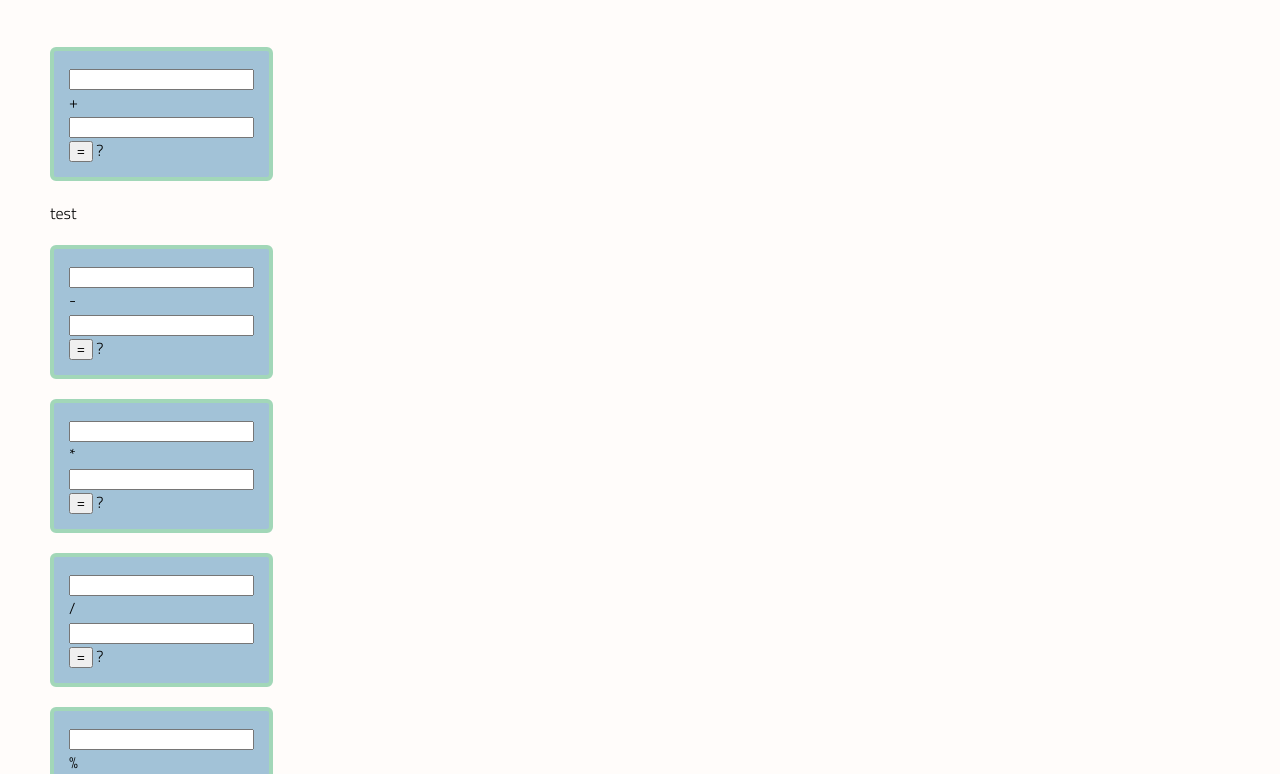
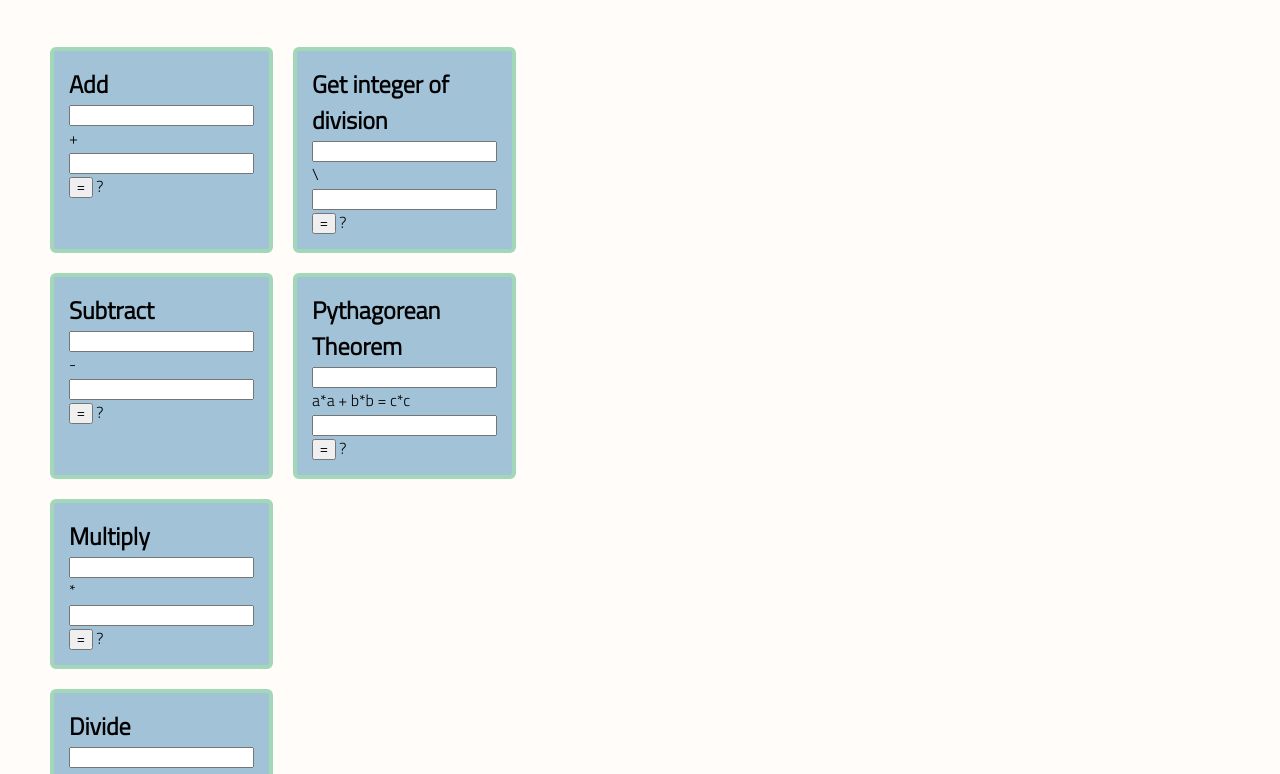
Before and after one commit to jkeathg/lab04-CalculatorLab, a plain HTML site: page index.html in a window 1280 px wide. Shown: the part 113-887 px from the top of the page. Drawn offline with Linux system fonts and the light colour scheme.

Commit message:
Headings to calculation UI, udpate to integers to round up/down

```diff
--- a/calculator.js
+++ b/calculator.js
@@ -36,7 +36,7 @@ export function remainder(n9, n10) {
 // get the interger of the division
 
 export function integer(n11, n12) {
-    return Math.floor(n11 / n12);
+    return Math.round(n11 / n12);
 }
 
 
--- a/index.html
+++ b/index.html
@@ -18,7 +18,9 @@
     </header>
 
     <main>
+
         <div class="container">
+            <h1>Add</h1>
 
         <input id="val1">
         +
@@ -26,10 +28,11 @@
         <button id="add-button"> = </button>
         <span id="add-answer"> ? </span>
         </div>
-        <p>test</p>
+
 
 
         <div class="container">
+            <h1>Subtract</h1>
             <input id="val5">
             -
             <input id="val6">
@@ -38,7 +41,9 @@
             </div>
 
 
+
         <div class="container">
+            <h1>Multiply</h1>
             <input id="val3">
             *
             <input id="val4">
@@ -46,30 +51,39 @@
             <span id="multiply-answer"> ? </span>
             </div>
 
+
         <div class="container">
+            <h1> Divide</h1>
                 <input id="val7">
                 /
                 <input id="val8">
                 <button id="divide-button"> = </button>
                 <span id="divide-answer"> ? </span>
             </div>
+
         <div class="container">
+            <h1>Get remainder of division</h1>
                 <input id="val9">
                 %
                 <input id="val10">
                 <button id="remainder-button"> = </button>
                 <span id="remainder-answer"> ? </span>
             </div>
+
         <div class="container">
+            <h1> Get integer of division</h1>
                 <input id="val11">
                 \
                 <input id="val12">
                 <button id="integer-button"> = </button>
                 <span id="integer-answer"> ? </span>
             </div>
+
+
         <div class="container">
+            <h1>Pythagorean Theorem</h1>
                 <input id="val13">
-                pythagorean theorem of
+                a*a + b*b = c*c
                 <input id="val14">
                 <button id="pythag-button"> = </button>
                 <span id="pythag-answer"> ? </span>
--- a/styles/styles.css
+++ b/styles/styles.css
@@ -11,6 +11,8 @@ main {
     display: grid;
     grid-template-rows: min-content min-content min-content min-content min-content;
     grid-auto-columns: min-content;
+    grid-auto-flow: column dense;
+    grid: wrap;
     grid-gap: 20px;
     padding: 50px;
 }
```
